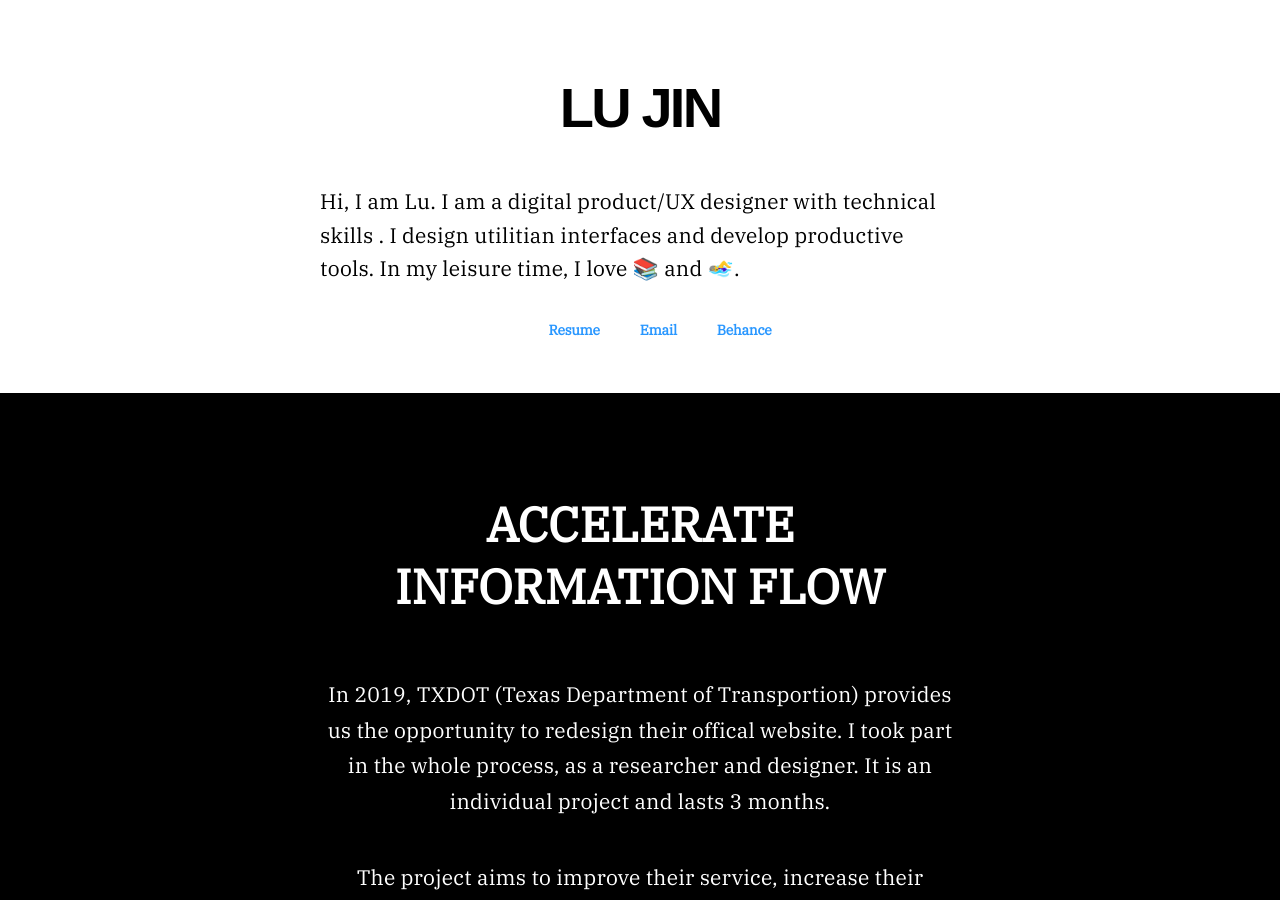
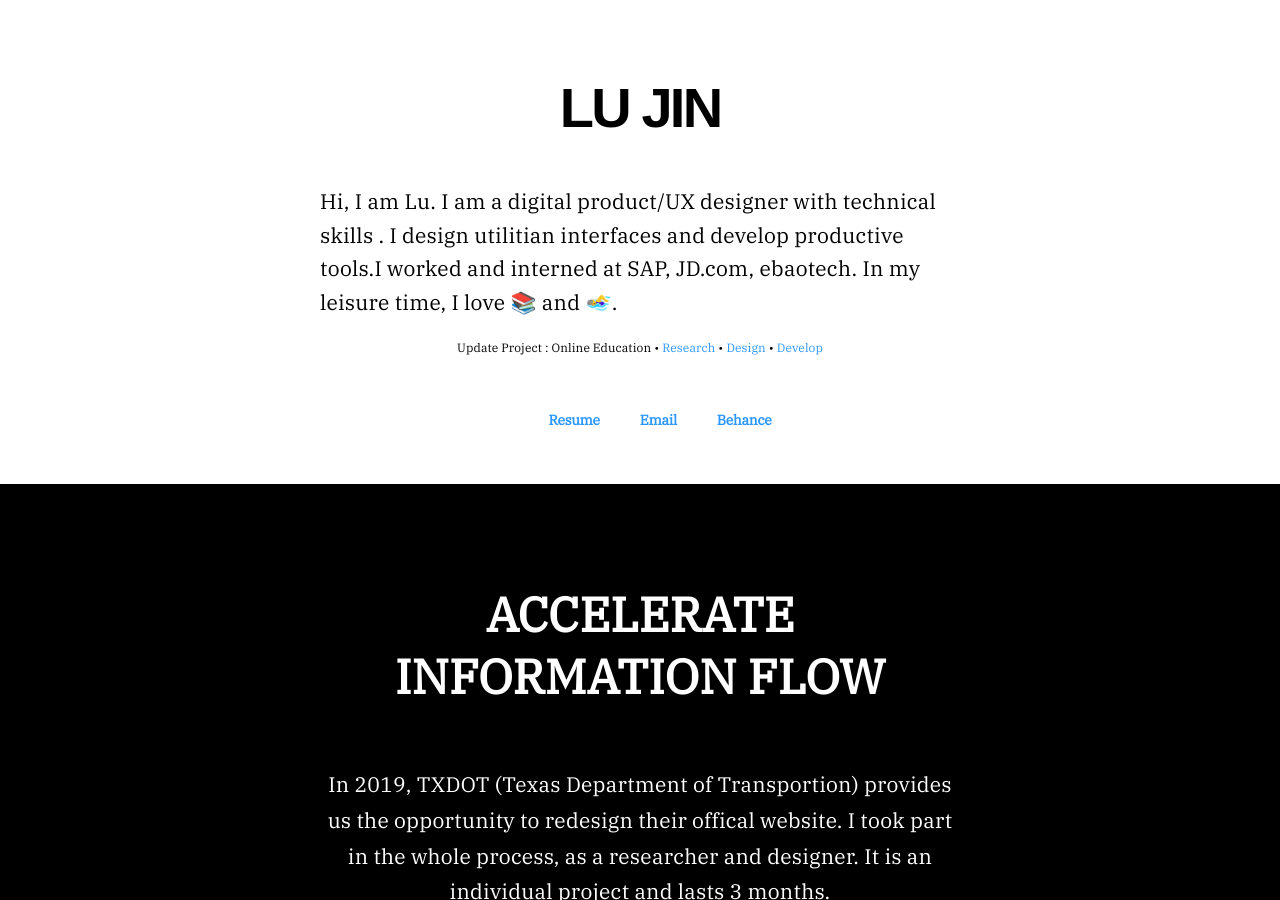
Before and after one commit to beforux/ShakeYourLove, a Jekyll site: the page index.html, which Jekyll copies as it is, in a window 1280 px wide and 900 px high. Built offline with Jekyll 4.4.1, drawn with Linux system fonts in a browser that asks for light colours.

Commit message:
Update index.html

```diff
--- a/index.html
+++ b/index.html
@@ -9,8 +9,8 @@
 <body>
 	<header>
 		<h1 class="name">LU JIN</h1>
-		<p class="intro">Hi, I am Lu. I am a digital product/UX designer with technical skills . I design utilitian interfaces and develop productive tools. In my leisure time, I love 📚 and 🏊‍♀️.</p>
-<!-- 		<p class="update"><span>Update Project <span> : <span>  Online Education <span>  &#x2022;  <span><a href="https://docs.google.com/document/d/1hagld0uH07sxCJDbusst9ffL0jY6IHuew36RoCJu0HY/edit?usp=sharing"> <span>Research </a> <span> &#x2022; <span> <a href="https://www.behance.net/gallery/92765427/Online-Education"> <span> Design<span> </a> <span> &#x2022;<span> <a href="https://onlineeducation-883ad.firebaseapp.com">Develop </a></p> -->
+		<p class="intro">Hi, I am Lu. I am a digital product/UX designer with technical skills . I design utilitian interfaces and develop productive tools.I worked and interned at SAP, JD.com, ebaotech. In my leisure time, I love 📚 and 🏊‍♀️.</p>
+		<p class="update"><span>Update Project <span> : <span>  Online Education <span>  &#x2022;  <span><a href="https://docs.google.com/document/d/1hagld0uH07sxCJDbusst9ffL0jY6IHuew36RoCJu0HY/edit?usp=sharing"> <span>Research </a> <span> &#x2022; <span> <a href="https://www.behance.net/gallery/92765427/Online-Education"> <span> Design<span> </a> <span> &#x2022;<span> <a href="https://onlineeducation-883ad.firebaseapp.com">Develop </a></p>
 	</header>
 
 	<div class="connection">
```
